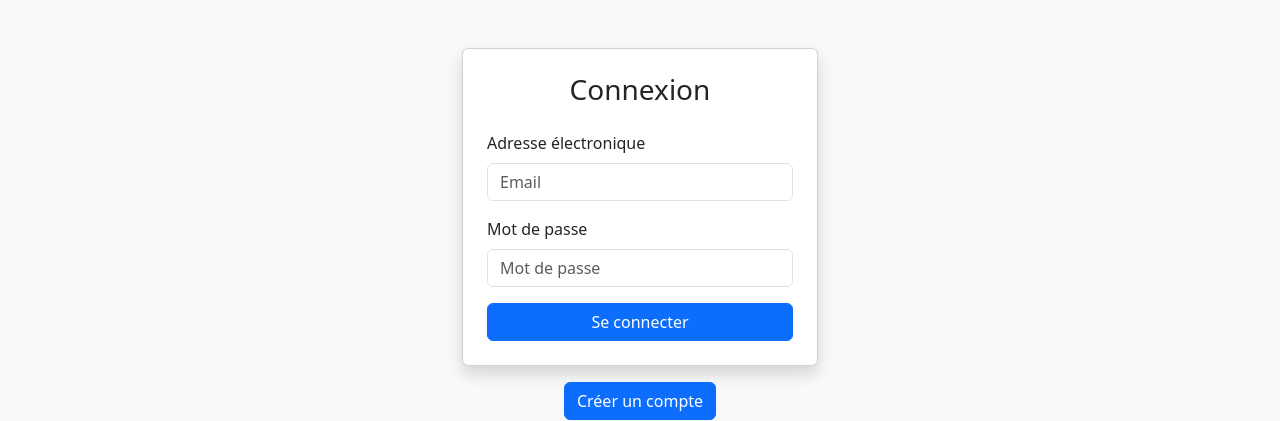
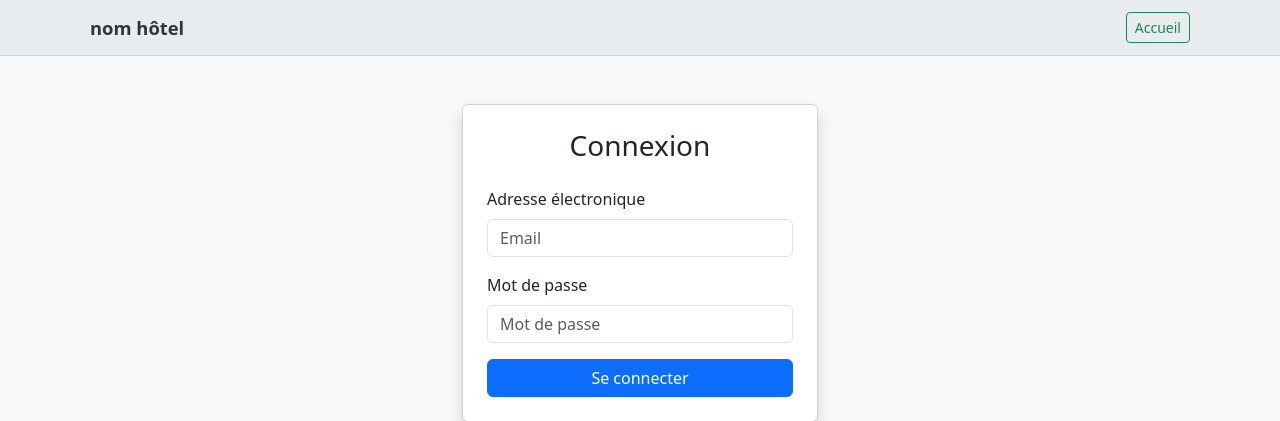
Before and after one commit to manahak/projet_CVVEN, a CodeIgniter 4 app: the page made by app/Views/connexion_form.php in a window 1280 px wide. Shown: the top 421 px of the page. Run offline with PHP 8.4 and a stand-in for CodeIgniter, Linux system fonts and the light colour scheme; the template is opened without the code that fills it, so the values that code supplies are empty; some libraries are stand-ins or nearby versions.

Commit message:
ajout d'un bandeau avec le nom de l'hôtel + les boutons de navigation (style accueil, page admin) sont visibles partout sauf depuis l'écran d'authentification + création d'un dashboard amin (admin_page.php, encore vide avec placeholder mais bon)

```diff
--- a/app/Views/connexion_form.php
+++ b/app/Views/connexion_form.php
@@ -6,6 +6,8 @@
     <link href="https://cdn.jsdelivr.net/npm/bootstrap@5.3.0/dist/css/bootstrap.min.css" rel="stylesheet">
 </head>
 <body class="bg-light">
+
+<?= view('templates/header') ?>
 
 <div class="container mt-5">
     <div class="row justify-content-center">
--- a/app/Views/inscription_form.php
+++ b/app/Views/inscription_form.php
@@ -1,3 +1,5 @@
+<?= view('templates/header') ?>
+
 <h3 class="text-center mb-4">Créer un compte</h3>
 
 <?php if(session()->getFlashdata('error')): ?>
--- a/app/Views/pages/home.php
+++ b/app/Views/pages/home.php
@@ -1,3 +1,5 @@
+<?= view('templates/header') ?>
+
 <h2>Liste des chambres</h2>
 <ul class="list-group">
     <?php foreach($chambres as $ch): ?>
--- a/app/Views/reservation_form.php
+++ b/app/Views/reservation_form.php
@@ -1,3 +1,5 @@
+<?= view('templates/header') ?>
+
 <h3>Réserver la chambre <?= $chambre['ch_numero'] ?></h3>
 
 <?php if(session()->getFlashdata('error')): ?>
--- a/app/Views/templates/header.php
+++ b/app/Views/templates/header.php
@@ -1,5 +1,17 @@
-<?php if (isset($iduser) && $userAdmin == 1): ?>
-    <?= anchor('PageAdmin', '', 'class="nav-link fa fa-home fa-2x text-primary"') ?>
-<?php else: ?>
-    <?= anchor('Home', '', 'class="nav-link fa fa-home fa-2x text-success"') ?>
-<?php endif; ?>
+<!-- Global header banner visible on all pages -->
+<header style="background:#e9ecef; padding:12px 16px; border-bottom:1px solid #d0d0d0;">
+    <div style="max-width:1100px; margin:0 auto; display:flex; align-items:center; justify-content:space-between;">
+        <div style="font-weight:700; font-size:1.15rem; color:#333;">nom hôtel</div>
+        <?php // Don't show nav buttons on the authentication page ?>
+        <?php $segment = service('uri')->getSegment(1); ?>
+        <?php if ($segment !== 'Connexion'): ?>
+        <nav>
+            <?php if (isset($iduser) && isset($userAdmin) && $userAdmin == 1): ?>
+                <?= anchor('PageAdmin', 'Admin', 'class="btn btn-sm btn-outline-primary"') ?>
+            <?php else: ?>
+                <?= anchor('Home', 'Accueil', 'class="btn btn-sm btn-outline-success"') ?>
+            <?php endif; ?>
+        </nav>
+        <?php endif; ?>
+    </div>
+</header>
--- a/app/Views/welcome_message.php
+++ b/app/Views/welcome_message.php
@@ -1,3 +1,5 @@
+<?= view('templates/header') ?>
+
 <h2>Liste des réservations</h2>
 <table class="table table-bordered">
     <thead>
```
Also changed, not shown: app/Views/admin_page.php (added, +18 -0 lines).
